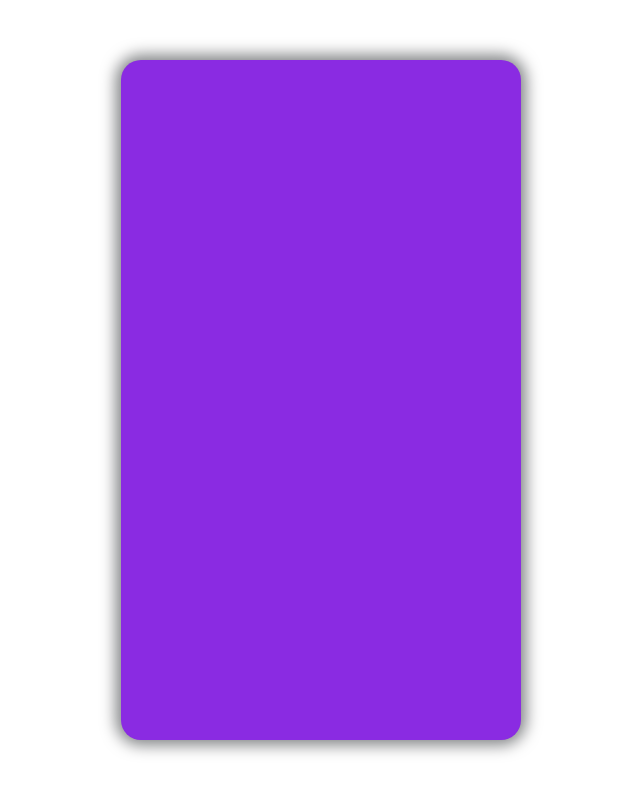
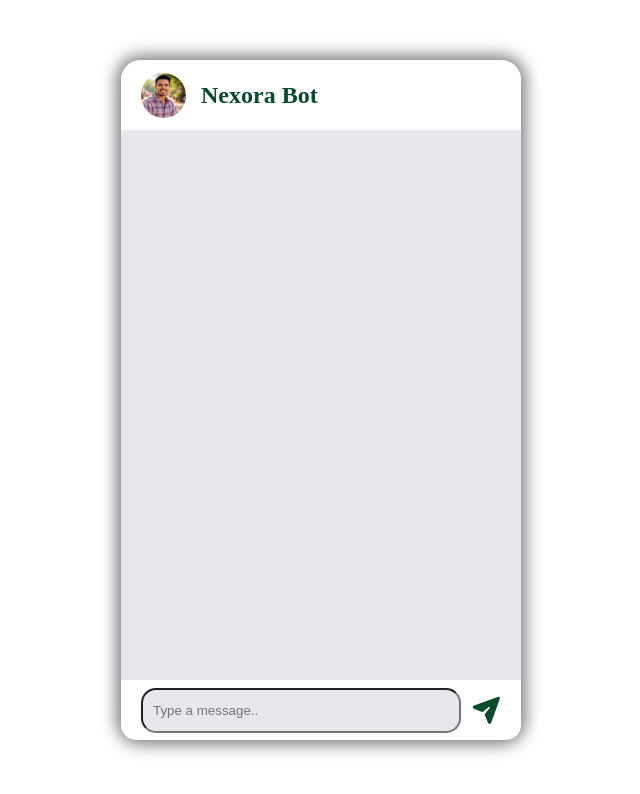
Before and after one commit to underiya-ai/ChatBot-with-Fastapi, a plain HTML site: page frontend/index.html in a window 1280 px wide. Shown: the whole page, without its empty margins (319-959 px from the left). Drawn offline with Linux system fonts and the light colour scheme.

Commit message:
add css file

```diff
--- a/frontend/index.html
+++ b/frontend/index.html
@@ -5,12 +5,27 @@
   <meta name="viewport" content="width=device-width, initial-scale=1.0">
   <title>Chatty Bot</title>
   <link rel="stylesheet" href="style.css">
+  <link rel="stylesheet" href="https://cdnjs.cloudflare.com/ajax/libs/font-awesome/7.0.1/css/all.min.css">
 </head>
 <body>
   <div id="main">
      <div id="container">
        <div id="chat-header">
+          <div id="logo">
+            <img src="logo.jpeg" alt="logo">
+          </div>
+          <div id="heading">
+            <h2>Nexora Bot</h2>
+          </div>
+       </div>
 
+       <div id="chat-footer">
+         <div id="input-box">
+          <input type="text" placeholder="Type a message..">
+         </div>
+         <button id="btn">
+          <i class="fa-solid fa-paper-plane"></i>
+         </button>
        </div>
      </div>
   </div>
--- a/frontend/style.css
+++ b/frontend/style.css
@@ -18,13 +18,98 @@ html,body{
 }
 
 #container{
+  display: flex;
+  flex-direction: column;
   border-radius: 20px;
   width: 400px;
   height: 85vh;
-  background-color: blueviolet;
+  background-color: rgb(234, 230, 237);
   box-shadow: 0px 0px 15px 5px rgba(0, 5, 9, 0.5);
 }
 
 #chat-header{
+  display: flex;
+  align-items: center;
+  width: 100%;
+  height: 70px;
+  background-color: #ffffff;
+  border-top-left-radius: 20px;
+  border-top-right-radius: 20px;
+  border: 2px black;
+
 
 }
+#logo{
+
+  margin-left: 20px;
+  height: 45px;
+  width: 45px;
+}
+
+#logo img{
+  height: 100%;
+  width: 100%;
+  border-radius: 50%;
+  object-fit: cover;
+
+}
+#heading{
+  padding-left: 15px;
+
+}
+
+#heading h2{
+  color: rgb(9, 75, 43);
+}
+
+#chat-footer{
+   display: flex;
+   align-items: center;
+   justify-content: space-between;
+   width: 100%;
+   height: 60px;
+   background-color: rgb(255, 255, 255);
+   margin-top: auto;
+   border-bottom-right-radius: 15px;
+   border-bottom-left-radius: 15px;
+}
+
+#input-box{
+  width: 80%;
+  height: 45px;
+  background-color: rgb(234, 230, 237);
+  margin-left: 20px;
+  border-radius: 15px;
+
+}
+
+#input-box input{
+  width: 100%;
+  height: 100%;
+  border-radius: 15px;
+  text-indent: 10px;
+  color: rgb(9, 9, 9);
+  background-color: rgb(234, 230, 237);
+
+}
+
+
+
+
+
+i{
+
+  color: rgb(9, 75, 43);
+  font-size: 25px;
+
+}
+#btn{
+  width: 30px;
+  height: 30px;
+  display: flex;
+  justify-content: center;
+  align-items: center;
+  margin-right: 20px;
+  background-color: white;
+  border-style: none;
+}
```
Also changed, not shown: frontend/logo.jpeg (added).
